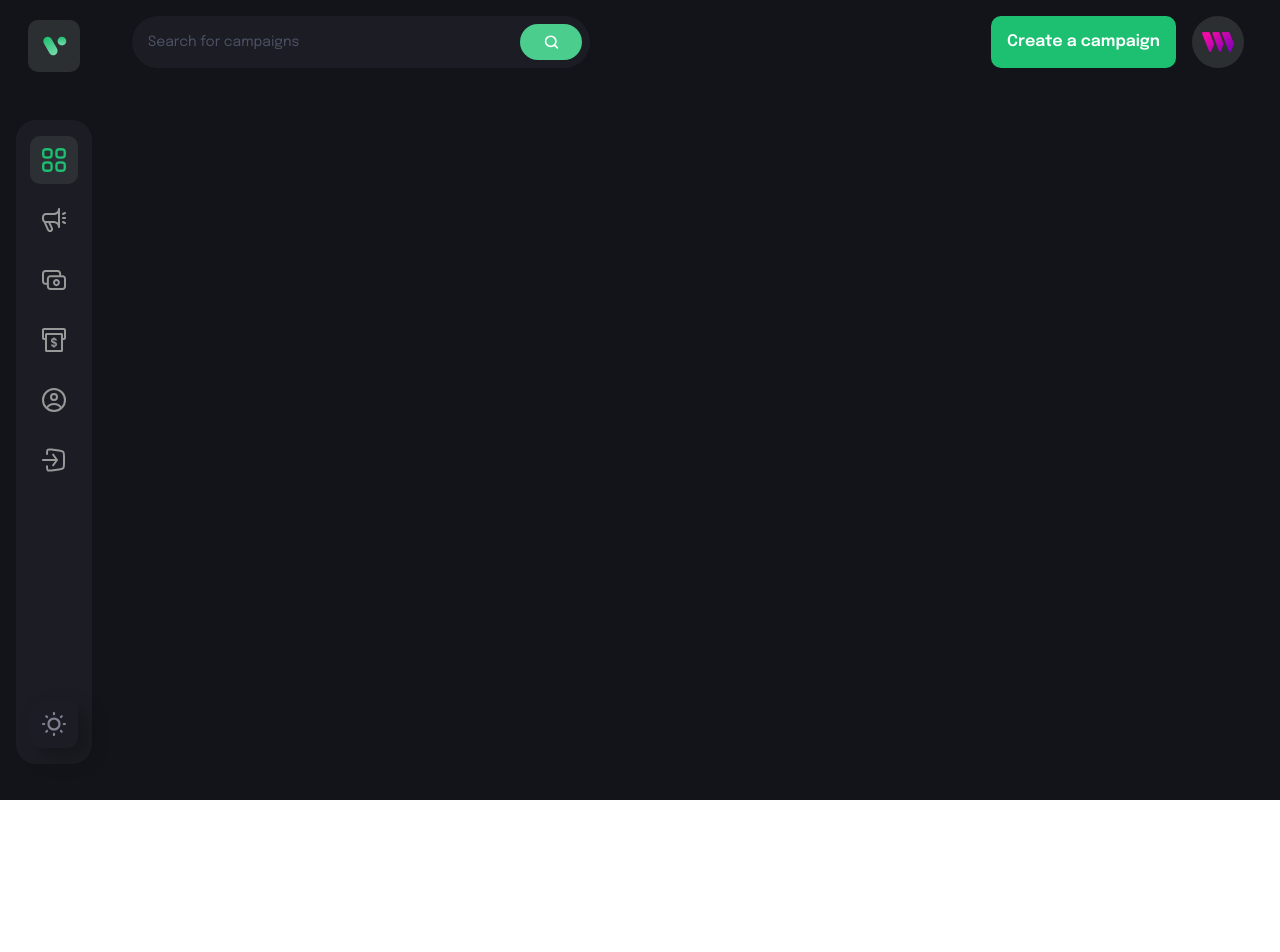
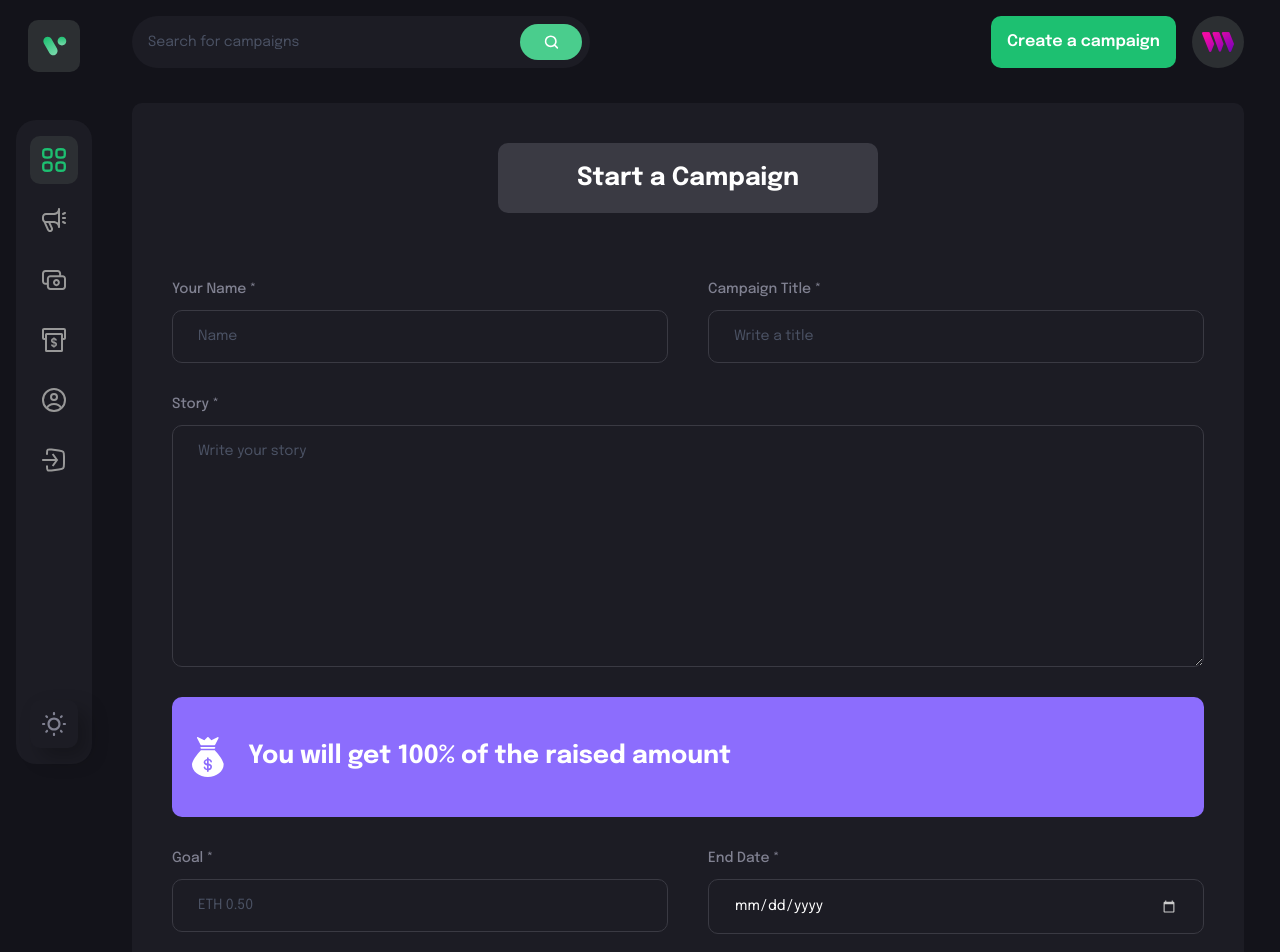
Before and after one commit to supremex04/cypher-fund, a React (Vite) app in the folder client/: page /create-campaign in a window 1280 px wide. Before the commit this address had no page. Shown: the top 952 px of the page. Before the commit the page ends 800 px from the top, so only its background shows below. Built offline with nearby package versions, Linux system fonts and the light colour scheme; what @thirdweb-dev/react would draw is missing.

Commit message:
create campaign ui

```diff
--- a/client/src/App.jsx
+++ b/client/src/App.jsx
@@ -12,6 +12,10 @@
         <Navbar/>
         <Routes>
           <Route path = "/" element = {<Home/>}/>
+          <Route path = "/profile" element = {<Profile/>}/>
+          <Route path = "/create-campaign" element = {<CreateCampaign/>}/>
+          {/* dynamic route */}
+          <Route path = "/campaign-details/:id" element = {<CampaignDetails/>}/>
         </Routes>
       </div>
     </div>
--- /dev/null
+++ b/client/src/components/FormField.jsx
@@ -0,0 +1,33 @@
+import React from 'react'
+
+const FormField = ({ labelName, placeholder, inputType, isTextArea, value, handleChange }) => {
+  return (
+    <label className="flex-1 w-full flex flex-col">
+      {labelName && (
+        <span className="font-epilogue font-medium text-[14px] leading-[22px] text-[#808191] mb-[10px]">{labelName}</span>
+      )}
+      {isTextArea ? (
+        <textarea
+          required
+          value={value}
+          onChange={handleChange}
+          rows={10}
+          placeholder={placeholder}
+          className="py-[15px] sm:px-[25px] px-[15px] outline-none border-[1px] border-[#3a3a43] bg-transparent font-epilogue text-white text-[14px] placeholder:text-[#4b5264] rounded-[10px] sm:min-w-[300px]"
+        />
+      ) : (
+        <input
+          required
+          value={value}
+          onChange={handleChange}
+          type={inputType}
+          step="0.1"
+          placeholder={placeholder}
+          className="py-[15px] sm:px-[25px] px-[15px] outline-none border-[1px] border-[#3a3a43] bg-transparent font-epilogue text-white text-[14px] placeholder:text-[#4b5264] rounded-[10px] sm:min-w-[300px]"
+        />
+      )}
+    </label>
+  )
+}
+
+export default FormField
--- a/client/src/components/index.js
+++ b/client/src/components/index.js
@@ -1,3 +1,4 @@
 export {default as Sidebar} from "./Sidebar";
 export {default as Navbar} from "./Navbar";
 export {default as CustomButton} from "./CustomButton";
+export {default as FormField} from "./FormField";
--- a/client/src/pages/CreateCampaign.jsx
+++ b/client/src/pages/CreateCampaign.jsx
@@ -1,8 +1,90 @@
-import React from 'react'
+import React, {useState} from 'react';
+import { useNavigate } from 'react-router-dom';
+import {ethers} from "ethers";
+
+// import { useStateContext } from '../context';
+import { money } from '../assets';
+import { CustomButton, FormField} from '../components';
+import { checkIfImage } from '../utils';
 
 const CreateCampaign = () => {
+  const navigate = useNavigate();
+  const [isLoading, setIsLoading] = useState(false);
+  // const { createCampaign } = useStateContext();
+  const [form, setForm] = useState({
+    name: '',
+    title: '',
+    description: '',
+    target: '',
+    deadline: '',
+    image: ''
+  });
+  const handleSubmit = () => {
+
+  }
   return (
-    <div>
+    <div className="bg-[#1c1c24] flex justify-center items-center flex-col rounded-[10px] sm:p-10 p-4">
+    {isLoading && "Loader"}
+    <div className="flex justify-center items-center p-[16px] sm:min-w-[380px] bg-[#3a3a43] rounded-[10px]">
+      <h1 className="font-epilogue font-bold sm:text-[25px] text-[18px] leading-[38px] text-white">Start a Campaign</h1>
+    </div>
+    <form onSubmit={handleSubmit} className="w-full mt-[65px] flex flex-col gap-[30px]">
+    <div className="flex flex-wrap gap-[40px]">
+      <FormField
+      labelName="Your Name *"
+      placeholder="Name"
+      inputType="text"
+      value={form.name}
+      handleChange={(e) => handleFormFieldChange('name', e)}
+      />
+
+      <FormField
+        labelName="Campaign Title *"
+        placeholder="Write a title"
+        inputType="text"
+        value={form.title}
+        handleChange={(e) => handleFormFieldChange('title', e)}
+      />
+
+      </div>
+      <FormField
+        isTextArea
+        labelName="Story *"
+        placeholder="Write your story"
+        inputType="text"
+        value={form.description}
+        handleChange={(e) => handleFormFieldChange('description', e)}
+      />
+      <div className="w-full flex justify-start items-center p-4 bg-[#8c6dfd] h-[120px] rounded-[10px]">
+          <img src={money} alt="money" className="w-[40px] h-[40px] object-contain"/>
+          <h4 className="font-epilogue font-bold text-[25px] text-white ml-[20px]">You will get 100% of the raised amount</h4>
+      </div>
+      <div className="flex flex-wrap gap-[40px]">
+      <FormField
+      labelName="Goal *"
+      placeholder="ETH 0.50"
+      inputType="text"
+      value={form.target}
+      handleChange={(e) => handleFormFieldChange('target', e)}
+      />
+
+      <FormField
+        labelName="End Date *"
+        placeholder="End Date"
+        inputType="date"
+        value={form.deadline}
+        handleChange={(e) => handleFormFieldChange('deadline', e)}
+      />
+
+      </div>
+      <div className="flex justify-center items-center mt-[40px]">
+            <CustomButton
+              btnType="submit"
+              title="Submit new campaign"
+              styles="bg-[#1dc071]"
+            />
+          </div>
+    </form>
 
     </div>
   )
```
